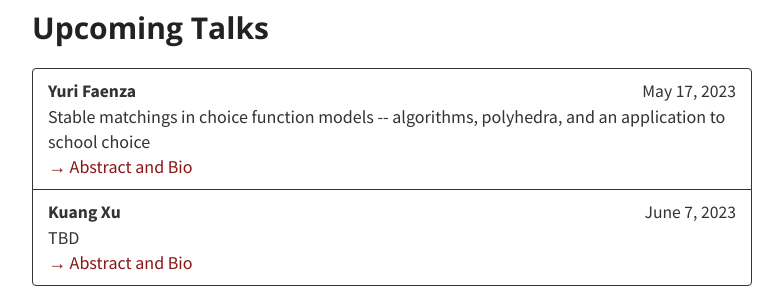
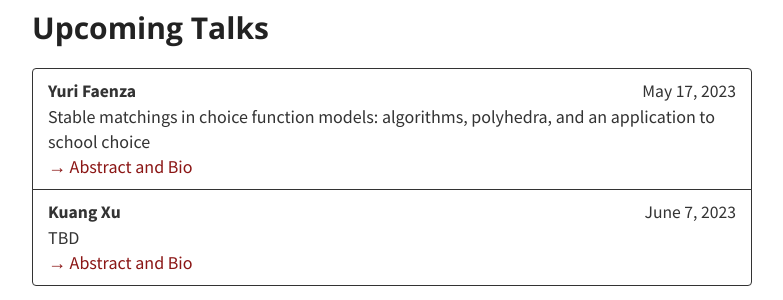
Before and after one commit to stanford-rain-seminar/stanford-rain-seminar.github.io, a Jekyll site: the page built from index.md, in a window 1280 px wide and 900 px high. Shown: the part 452-752 px from the top of the window, without its empty margins (248-1031 px from the left). Built offline with Jekyll 4.4.1, drawn with Linux system fonts in a browser that asks for light colours; nearby versions of some CDN libraries; our own code applies the rules of GitHub Pages for plain Markdown files.

```diff
--- a/_data/talks.yml
+++ b/_data/talks.yml
@@ -2,9 +2,9 @@
   members:
     - speaker: Yuri Faenza
       date: May 17, 2023
-      title: Stable matchings in choice function models -- algorithms, polyhedra, and an application to school choice
-      abstract: In the classical marriage model by Gale and Shapley, agents from one side of the market have a strict ordering of the agents from the other side of the market and vice-versa. The goal is to find a matching that satisfies a fairness condition known as stability. However, strict orders cannot model many preference patterns that arise in problems such as diversification of school cohorts, formation of teams, etc. Hence, much attention has recently been reserved to matching problems where preferences of agents have a more complex behavior, which can be described via certain choice functions. In the first part of this talk, I will investigate algorithmic properties of these models, showing that the classical combinatorial approach based on the distributive lattice of stable matchings and the description of the convex hull of stable matchings as an LP are intimately related. This approach may turn out to be of interest for other problems as well. In the second part of the talk, I will show how certain choice functions can be used to model school admission criteria that take into account well-defined diversity and fairness concerns. I will show the practical relevance of those choice functions by applying them to data from specialized high schools admission in New York City. Based on joint work with Swati Gupta (GA Tech & MIT) and Xuan Zhang (Meta Research).
-      bio: Yuri Faenza obtained his Ph.D. from the Sapienza University of Rome and is currently an associate professor in the IEOR department at Columbia University. He works in discrete optimization, operations research, matching theory, market design, and their applications. His research has been funded by the NSF (including an NSF Career award), the ONR, the Swiss NSF, and by a Meta Research Award. He is the chair of Mixed-Integer Programming Society of the MOS.
+      title: "Stable matchings in choice function models: algorithms, polyhedra, and an application to school choice"
+      abstract: "In the classical marriage model by Gale and Shapley, agents from one side of the market have a strict ordering of the agents from the other side of the market and vice-versa. The goal is to find a matching that satisfies a fairness condition known as stability. However, strict orders cannot model many preference patterns that arise in problems such as diversification of school cohorts, formation of teams, etc. Hence, much attention has recently been reserved to matching problems where preferences of agents have a more complex behavior, which can be described via certain choice functions. In the first part of this talk, I will investigate algorithmic properties of these models, showing that the classical combinatorial approach based on the distributive lattice of stable matchings and the description of the convex hull of stable matchings as an LP are intimately related. This approach may turn out to be of interest for other problems as well. In the second part of the talk, I will show how certain choice functions can be used to model school admission criteria that take into account well-defined diversity and fairness concerns. I will show the practical relevance of those choice functions by applying them to data from specialized high schools admission in New York City. Based on joint work with Swati Gupta (GA Tech & MIT) and Xuan Zhang (Meta Research)."
+      bio: "Yuri Faenza obtained his Ph.D. from the Sapienza University of Rome and is currently an associate professor in the IEOR department at Columbia University. He works in discrete optimization, operations research, matching theory, market design, and their applications. His research has been funded by the NSF (including an NSF Career award), the ONR, the Swiss NSF, and by a Meta Research Award. He is the chair of Mixed-Integer Programming Society of the MOS."
     - speaker: Kuang Xu
       date: June 7, 2023
       title: TBD
```
